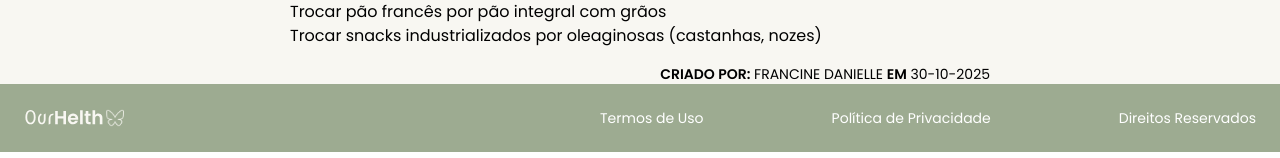
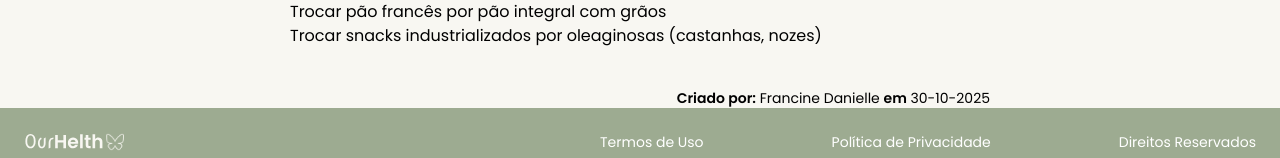
Before and after one commit to francinedds/nutri-blog, a Next.js app: page /posts/primeiro-post in a window 1280 px wide. Shown: the part 726-884 px from the top of the page. Built offline with nearby package versions, Linux system fonts and the light colour scheme.

Commit message:
fix: adjust margin-top and remove uppercase

```diff
--- a/src/app/posts/[slug]/page.tsx
+++ b/src/app/posts/[slug]/page.tsx
@@ -35,7 +35,7 @@ export default async function PostPage({ params }: { params: Promise<{ slug: str
         <p className="flex text-justify font-semibold mb-4">{post.description}</p>
         <div dangerouslySetInnerHTML={{ __html: post.content }} className="whitespace-pre-line" />
 
-        <div className="flex justify-end text-sm uppercase">
+        <div className="flex justify-end text-sm mt-10">
           <p><span className="font-semibold">Criado por:</span> {post.author} <span className="font-semibold">em</span> {post.date}</p>
         </div>
       </article>
```
